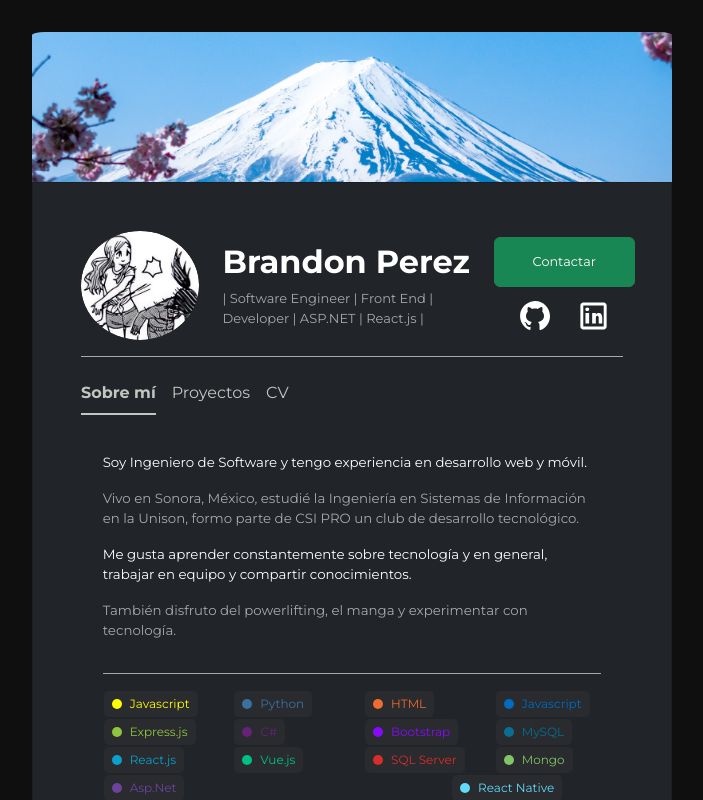
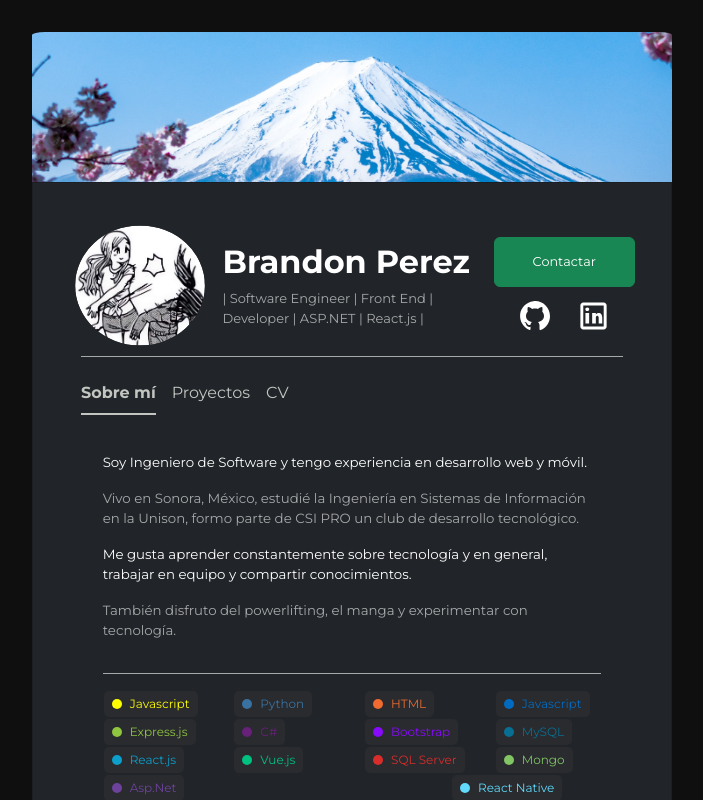
Before and after one commit to brandonimous/PortfolioDiscord, a React (Vite) app: page / in a window 1280 px wide. In both pictures the pointer is over the element 427 px from the left and 285 px from the top of the page. Shown: the top 800 px of the page, without its empty margins (288-991 px from the left). Built offline with nearby package versions, Linux system fonts and the light colour scheme.

Commit message:
detallitos

```diff
--- a/src/components/contenidos/Proyectos.jsx
+++ b/src/components/contenidos/Proyectos.jsx
@@ -1,6 +1,7 @@
 import { Container, } from "react-bootstrap"
 import TarjetaProyecto from "./TarjetaProyecto"
 import Sislab from '../../img/proyectos/sislab-img-min.jpeg'
+import Portfolio from '../../img/proyectos/portfolio-img-min.png'
 
 const Proyectos = () => {
     return (
@@ -19,7 +20,7 @@ const Proyectos = () => {
                     titulo="Portfolio"
                     descripcion="Este mismo sitio web, desarrollado con React y Bootstrap,
                     no es más ni menos que mi portfolio profesional."
-                    imagen={Sislab}
+                    imagen={Portfolio}
                     url="0" />
 
             </Container>
--- a/src/index.css
+++ b/src/index.css
@@ -38,6 +38,8 @@ body {
   /* Oculta el contenido que se desborda del contenedor */
   border-radius: 50%;
   /* Hace que el contenedor tenga esquinas redondeadas, creando un círculo */
+
+  transition: transform 0.2s
 }
 
 .contenedor-perfil img {
@@ -47,6 +49,10 @@ body {
   /* La altura se ajustará automáticamente para mantener la proporción original */
   border-radius: 50%;
   /* Esto asegura que la imagen dentro del contenedor también sea redonda */
+}
+
+.contenedor-perfil:hover{
+  transform: scale(1.1) ;
 }
 
 .descripcion {
@@ -91,6 +97,7 @@ body {
   display: inline-flex;
   align-items: center;
   margin: 1px;
+  transition: transform 0.2s
 }
 
 .circulo {
@@ -102,6 +109,10 @@ body {
 
 .nombre {
   flex-grow: 1; /* El texto ocupa todo el espacio disponible */
+}
+
+.etiqueta:hover {
+  transform: scale(1.1) ;
 }
 
 .proyecto {
```
Also changed, not shown: src/img/proyectos/portfolio-img-min.png (added).
